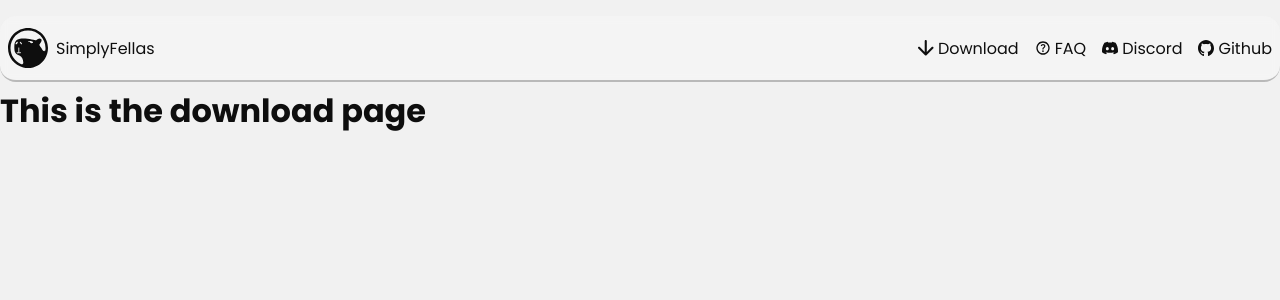
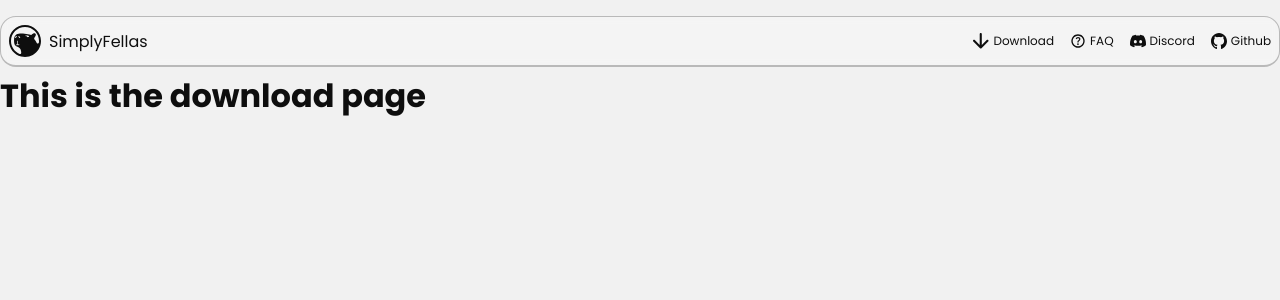
Before and after one commit to SimplyFellas/simplyfellas.github.io, a React (Vite) app: page /#/downloads in a window 1280 px wide. Shown: the top 300 px of the page. Built offline with nearby package versions, Linux system fonts and the light colour scheme.

Commit message:
changed nav

```diff
--- a/src/App.css
+++ b/src/App.css
@@ -23,7 +23,7 @@ html {
 }
 
 header {
-    height: 48px;
+    height: 32px;
 
     display: flex;
     flex-direction: row;
@@ -31,9 +31,9 @@ header {
     justify-content: space-between;
     color: var(--pri-color-1);
 
-    border-top: 0px;
-    border-left: 0px;
-    border-right: 0px;
+    border-top: 1px;
+    border-left: 1px;
+    border-right: 1px;
     border-bottom: 2px;
     border-style: solid;
     border-color: rgba(127, 127, 127, .5);
@@ -155,10 +155,10 @@ footer {
 /* --- ID --- */
 
 #navButton{
-    height: 48px;
-    width: 48px;
+    height: 32px;
+    aspect-ratio: 1/1;
     background-color: var(--accent-color-1);
-    border-radius: 1rem;
+    border-radius: .5rem;
     border: 0px solid transparent;
 
     padding: 0;
@@ -223,7 +223,7 @@ footer {
 }
 
 #modpackLogo {
-    --logo_size: 40px;
+    --logo_size: 32px;
 
     margin-block: auto;
     height: var(--logo_size);
--- a/src/components/navContents.jsx
+++ b/src/components/navContents.jsx
@@ -16,28 +16,28 @@ export function NavContents() {
         <motion.li variants={itemAnimation} whileTap={{scale:.9}}>
           <Link to={"/Downloads"}>
             {arrow_svg}
-            <span>Download</span>
+            <span className="link-size-1">Download</span>
           </Link>
         </motion.li>
 
         <motion.li variants={itemAnimation} whileTap={{scale:.9}}>
           <a href={urls.urls.simplyFellasWiki} target="blank">
             {faq_svg}
-            <span>FAQ</span>
+            <span className="link-size-1">FAQ</span>
           </a>
         </motion.li>
 
         <motion.li variants={itemAnimation} whileTap={{scale:.9}}>
           <a href={urls.urls.discord} target="_blank">
             {discord_svg}
-            <span>Discord</span>
+            <span className="link-size-1">Discord</span>
           </a>
         </motion.li>
 
         <motion.li variants={itemAnimation} whileTap={{scale:.9}}>
           <a href={urls.urls.simplyFellasGithub} target="_blank">
             {github_svg}
-            <span>Github</span>
+            <span className="link-size-1">Github</span>
           </a>
         </motion.li>
       </motion.ul>
```
